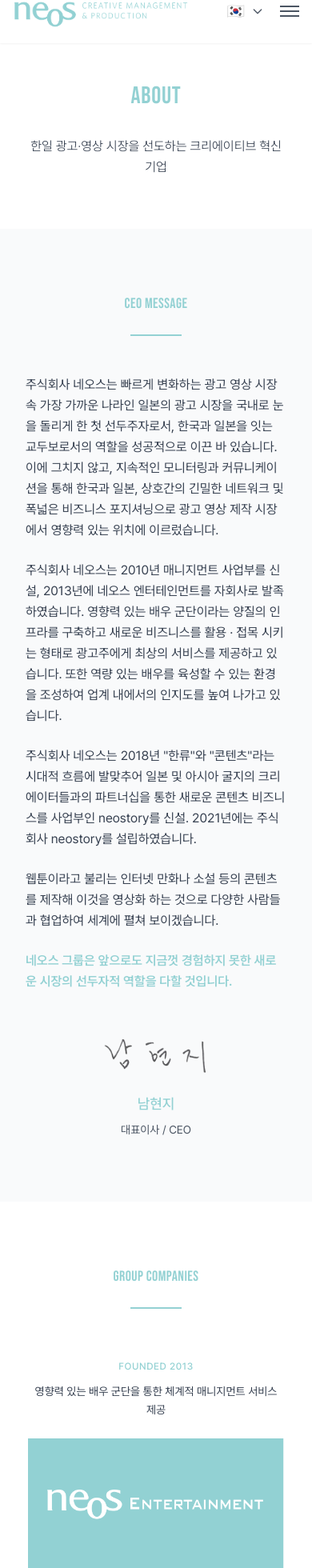
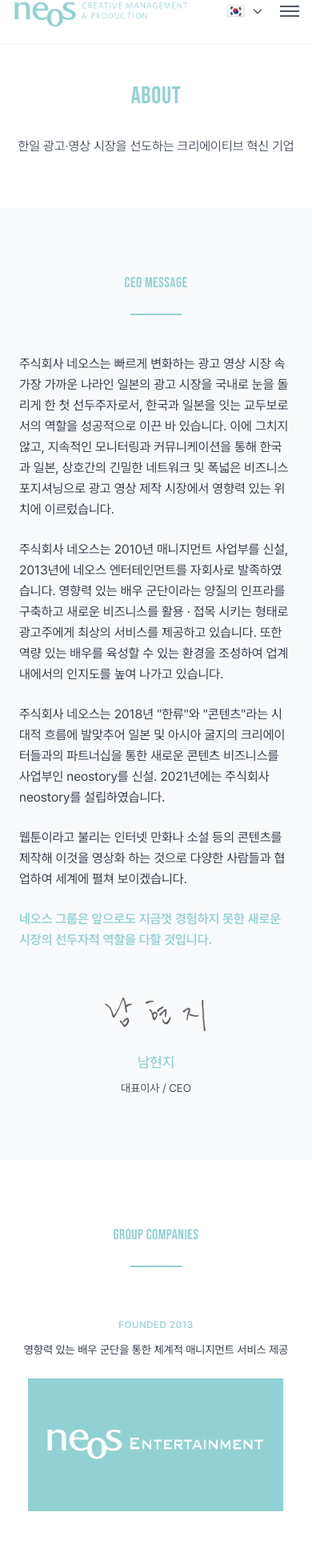
Before and after one commit to neoskorea/neos-homepage, a Next.js app: page /about in a window 390 px wide. Shown: the part 26-1986 px from the top of the page at 80% size. Built offline with nearby package versions, Linux system fonts and the light colour scheme.

Commit message:
feat: 전체적으로 여백, 레이아웃 등 개선

```diff
--- a/app/about/page.tsx
+++ b/app/about/page.tsx
@@ -15,7 +15,7 @@
 
       {/* Hero Section */}
       <Section className="pt-32 md:pt-44 pb-16 md:pb-24">
-        <div className="text-center max-w-5xl mx-auto px-4 md:px-6">
+        <div className="text-center max-w-5xl mx-auto">
           <h1 className="text-3xl md:text-4xl lg:text-5xl font-heading font-normal text-primary mb-8 md:mb-12 tracking-wide">
             {t('about.title')}
           </h1>
@@ -27,7 +27,7 @@
 
       {/* CEO Message */}
       <Section className="py-20 md:py-32 lg:py-40 bg-gray-50">
-        <div className="max-w-5xl mx-auto px-4 md:px-6">
+        <div className="max-w-5xl mx-auto px-2 md:px-2">
           <div className="text-center mb-12 md:mb-20">
             <h2 className="text-lg md:text-xl lg:text-2xl font-heading font-normal text-primary mb-6 md:mb-8 tracking-wide uppercase">
               {t('about.ceoMessage.title')}
@@ -92,7 +92,7 @@
 
       {/* Group Companies */}
       <Section className="py-20 md:py-32 lg:py-40">
-        <div className="max-w-7xl mx-auto px-4 md:px-6">
+        <div className="max-w-7xl mx-auto ">
           <div className="text-center mb-16 md:mb-24">
             <h2 className="text-lg md:text-xl lg:text-2xl font-heading font-normal text-primary mb-6 md:mb-8 tracking-wide uppercase">
               {t('about.groupCompanies.title')}
@@ -108,7 +108,7 @@
                 <div className="text-xs md:text-sm font-medium text-primary uppercase tracking-wider mb-3">
                   {t('about.groupCompanies.neosEntertainment.founded')}
                 </div>
-                <p className="text-sm md:text-base text-gray-700 leading-relaxed max-w-sm mx-auto px-2">
+                <p className="text-sm md:text-base text-gray-700 leading-relaxed max-w-sm mx-auto">
                   {t('about.groupCompanies.neosEntertainment.description')}
                 </p>
               </div>
@@ -260,7 +260,7 @@
 
       {/* Core Values */}
       <Section className="py-20 md:py-32 lg:py-40 bg-gray-50">
-        <div className="max-w-6xl mx-auto text-center px-4 md:px-6">
+        <div className="max-w-6xl mx-auto text-center">
           <h2 className="text-lg md:text-xl lg:text-2xl font-heading font-normal text-primary mb-6 md:mb-8 tracking-wide uppercase">
             {t('about.expertise.title')}
           </h2>
@@ -317,7 +317,7 @@
               <div className="max-w-4xl mx-auto text-center">
                 {/* Enhanced text with better contrast */}
                 <div className="relative">
-                  <p className="text-xl md:text-2xl lg:text-3xl font-bold text-primary leading-relaxed whitespace-pre-line">
+                  <p className="text-lg md:text-2xl lg:text-3xl font-bold text-primary leading-relaxed whitespace-pre-line">
                     {t('about.expertise.finalStatement')}
                   </p>
                 </div>
--- a/app/contact/page.tsx
+++ b/app/contact/page.tsx
@@ -122,7 +122,7 @@
 
       {/* Hero Section */}
       <Section className="pt-32 md:pt-44 pb-16 md:pb-24">
-        <div className="text-center max-w-5xl mx-auto px-4 md:px-6">
+        <div className="text-center max-w-5xl mx-auto">
           <h1 className="text-3xl md:text-4xl lg:text-5xl font-heading font-normal text-primary mb-8 md:mb-12 tracking-wide">
             {t('contact.title')}
           </h1>
@@ -134,7 +134,7 @@
 
       {/* Contact Form & Information */}
       <Section className="py-20 md:py-32 lg:py-40 bg-gray-50">
-        <div className="max-w-7xl mx-auto px-4 md:px-6">
+        <div className="max-w-6xl mx-auto px-2 md:px-2">
           <div className="text-center mb-16 md:mb-24">
             <h2 className="text-lg md:text-xl lg:text-2xl font-heading font-normal text-primary mb-6 md:mb-8 tracking-wide uppercase">
               {t('contact.getInTouch')}
@@ -145,7 +145,7 @@
           <div className="grid lg:grid-cols-5 gap-12 lg:gap-16">
             {/* Contact Form */}
             <div className="lg:col-span-3">
-              <div className="bg-white rounded-3xl shadow-xl p-8 md:p-12 border border-gray-100">
+              <div className="bg-white rounded-3xl shadow-xl p-6 md:p-10 border border-gray-100">
                 <div className="flex items-center gap-3 mb-8">
                   <div className="w-12 h-12 bg-primary/10 rounded-full flex items-center justify-center">
                     <svg className="w-6 h-6 text-primary" fill="none" viewBox="0 0 24 24" stroke="currentColor">
@@ -374,7 +374,7 @@
             {/* Contact Information */}
             <div className="lg:col-span-2 space-y-8">
               {/* Contact Details */}
-              <div className="bg-white rounded-3xl shadow-xl p-8 md:p-10 border border-gray-100">
+              <div className="bg-white rounded-3xl shadow-xl p-6 md:p-8 border border-gray-100">
                 <div className="flex items-center gap-3 mb-8">
                   <div className="w-12 h-12 bg-primary/10 rounded-full flex items-center justify-center">
                     <svg className="w-6 h-6 text-primary" fill="none" viewBox="0 0 24 24" stroke="currentColor">
@@ -475,7 +475,7 @@
                     referrerPolicy="no-referrer-when-downgrade"
                   />
                 </div>
-                <div className="p-6">
+                <div className="p-4 md:p-5">
                   <div className="flex items-center gap-3 mb-3">
                     <div className="w-8 h-8 bg-primary/10 rounded-full flex items-center justify-center">
                       <svg className="w-4 h-4 text-primary" fill="none" viewBox="0 0 24 24" stroke="currentColor">
--- a/app/page.tsx
+++ b/app/page.tsx
@@ -127,9 +127,9 @@
           </div>
         </div>
         {/* 스크롤 유도 버튼 */}
-        <div className="absolute bottom-8 left-1/2 transform -translate-x-1/2 z-20 animate-bounce">
-          <span className="text-white text-sm tracking-wide opacity-80">Scroll</span>
-          <svg className="mx-auto mt-1 w-5 h-5 text-white opacity-80" fill="none" stroke="currentColor" strokeWidth="2" viewBox="0 0 24 24">
+        <div className="absolute bottom-8 inset-x-0 z-20 animate-bounce flex flex-col items-center justify-center">
+          <span className="text-white text-sm tracking-wide opacity-80 text-center">Scroll</span>
+          <svg className="mt-1 w-5 h-5 text-white opacity-80" fill="none" stroke="currentColor" strokeWidth="2" viewBox="0 0 24 24">
             <path strokeLinecap="round" strokeLinejoin="round" d="M19 9l-7 7-7-7" />
           </svg>
         </div>
--- a/app/portfolio/page.tsx
+++ b/app/portfolio/page.tsx
@@ -222,7 +222,7 @@
 
       {/* Hero Section */}
       <Section className="pt-32 md:pt-44 pb-16 md:pb-24">
-        <div className="text-center max-w-5xl mx-auto px-4 md:px-6">
+        <div className="text-center max-w-5xl mx-auto">
           <h1 className="text-3xl md:text-4xl lg:text-5xl font-heading font-normal text-primary mb-8 md:mb-12 tracking-wide">
             {t('portfolio.title')}
           </h1>
@@ -234,7 +234,7 @@
 
       {/* Project Filters */}
       {/* <Section className="py-20 md:py-32 lg:py-40 bg-gray-50">
-        <div className="max-w-5xl mx-auto px-4 md:px-6">
+        <div className="max-w-6xl mx-auto px-2 md:px-2">
           <div className="text-center mb-12 md:mb-20">
             <h2 className="text-lg md:text-xl font-heading font-normal text-primary mb-6 tracking-wide uppercase">
               {t('portfolio.filters.title')}
@@ -273,7 +273,7 @@
 
       {/* Projects Grid */}
       <Section className="py-20 md:py-32 lg:py-40 bg-gray-50">
-        <div className="max-w-7xl mx-auto px-4 md:px-6">
+        <div className="max-w-6xl mx-auto px-2 md:px-2">
           <div className="text-center mb-16 md:mb-24">
             <h2 className="text-lg md:text-xl font-heading font-normal text-primary mb-6 tracking-wide uppercase">
               {t('portfolio.featuredWorks')}
```
